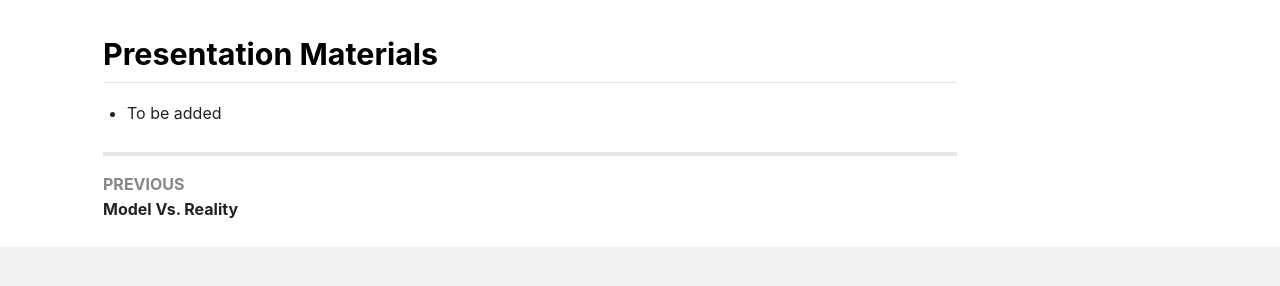
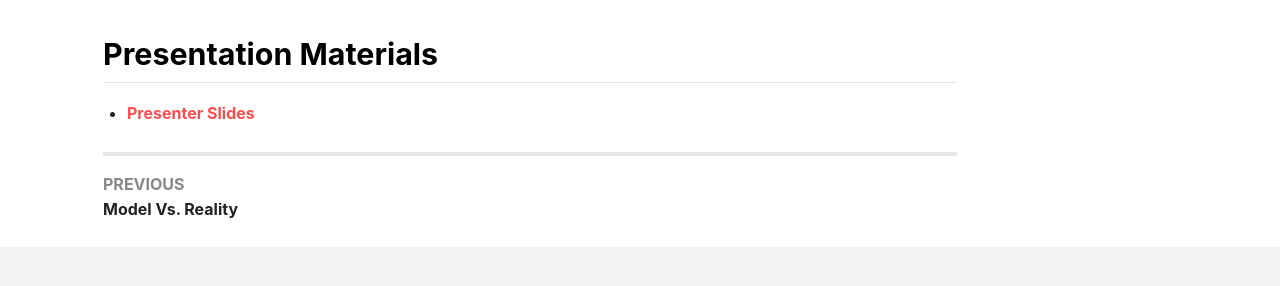
Before and after one commit to ColumbusDataScience/columbusdatascience.org, a Jekyll site: the page built from _posts/2019-03-20-preserving-privacy.md, in a window 1280 px wide. Shown: the part 942-1228 px from the top of the page. Built offline with Jekyll 4.4.1, drawn with Linux system fonts in a browser that asks for light colours; nearby versions of some CDN libraries.

Commit message:
Added link to presenter slides

```diff
--- a/_posts/2019-03-20-preserving-privacy.md
+++ b/_posts/2019-03-20-preserving-privacy.md
@@ -16,4 +16,4 @@ Alfred Rossi is a Research Scientist, and Stephen Bailey is a Data Scientist, at
 
 ## Presentation Materials
 
-  - To be added
+  - [Presenter Slides](https://github.com/ColumbusDataScience/speaker-presentations/blob/master/2019/2019-03_preserving-privacy/2019-02_guide-to-preserving-privacy.pdf)
```
